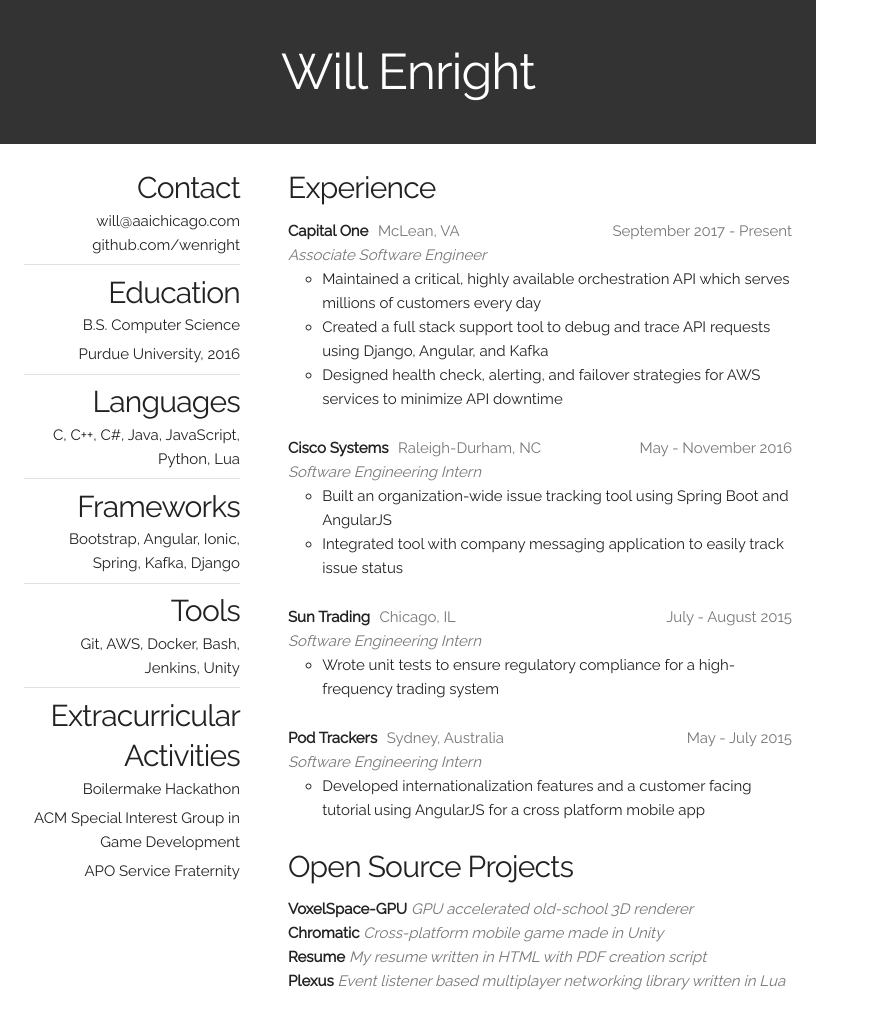
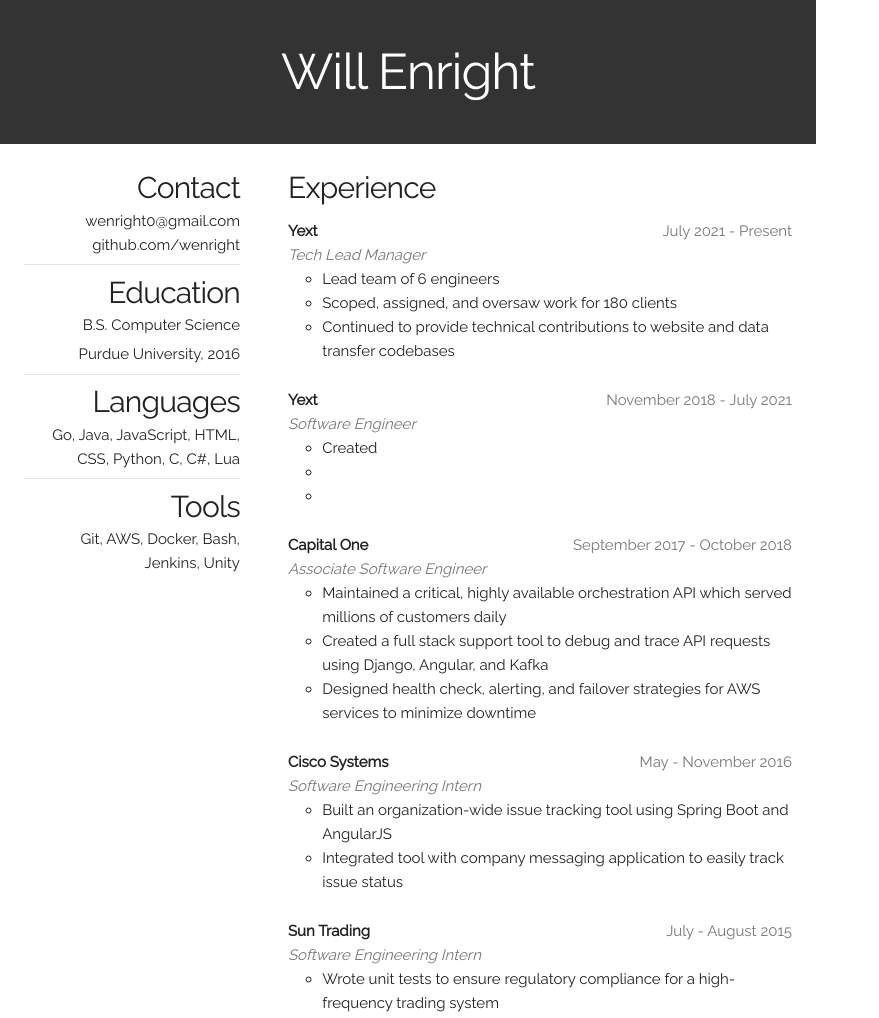
Before and after one commit to wenright/resume, a website: page index.html in a window 1280 px wide. Shown: the top 1018 px of the page, without its empty margins (0-879 px from the left). Drawn offline with Linux system fonts and the light colour scheme.

Commit message:
some stuff

```diff
--- a/index.html
+++ b/index.html
@@ -21,7 +21,7 @@
 		<h4>Contact</h4>
 		<p>
 			<!-- TODO get a new email -->
-			will@aaichicago.com <br>
+			wenright0@gmail.com <br>
 			<!-- TODO: Move this to a different section? -->
 			github.com/wenright <br>
 			<!-- TODO: Make a website, include link here -->
@@ -38,55 +38,70 @@
 
 		<h4>Languages</h4>
 		<p>
-			C, C++, C#, Java, JavaScript, Python, Lua
+			Go, Java, JavaScript, HTML, CSS, Python, C, C#, Lua
 		</p>
 
 		<hr>
 
-		<h4>Frameworks</h4>
-		<p>Bootstrap, Angular, Ionic, Spring, Kafka, Django</p>
+		<!-- TODO update these -->
+		<!-- <h4>Frameworks</h4> -->
+		<!-- <p>Bootstrap, Angular, Ionic, Spring, Kafka, Django</p> -->
+		<!-- <p>Webpack, Closure Templates, </p> -->
 
-		<hr>
+		<!-- <hr> -->
 
 		<h4>Tools</h4>
 		<p>
 			Git, AWS, Docker, Bash, Jenkins, Unity
 		</p>
-
-		<hr>
-
-		<h4>Extracurricular Activities</h4>
-
-		<div>
-			<!-- TODO: Dates would be good to have -->
-			<p>Boilermake Hackathon</p>
-
-			<!-- TODO: This name is long. Either use acronyms or fix spacing -->
-			<p>ACM Special Interest Group in Game Development</p>
-
-			<p>APO Service Fraternity</p>
-		</div>
 	</div>
 
 	<div class="right-column">
 		<h4>Experience</h4>
 
 		<div>
+			<b>Yext</b>
+			<p class="date">July 2021 - Present</p><br>
+			<i>Tech Lead Manager</i>
+
+			<!-- TODO lots of work here -->
+			<!-- Things like: yearly rev for clients, number of clients, number of hours for agile sprint maybe? -->
+			<!-- ~42m ACV -->
+			<ul>
+				<li>Lead team of 6 engineers </li>
+				<li>Scoped, assigned, and oversaw work for 180 clients</li>
+				<li>Continued to provide technical contributions to website and data transfer codebases</li>
+			</ul>
+		</div>
+
+		<div>
+			<b>Yext</b>
+			<p class="date">November 2018 - July 2021</p><br>
+			<i>Software Engineer</i>
+
+			<!-- TODO lots of work here -->
+			<!-- allstate - ~3m ACV -->
+			<ul>
+				<li>Created </li>
+				<li></li>
+				<li></li>
+			</ul>
+		</div>
+
+		<div>
 			<b>Capital One</b>
-			<p class="location">McLean, VA</p>
-			<p class="date">September 2017 - Present</p><br>
+			<p class="date">September 2017 - October 2018</p><br>
 			<i>Associate Software Engineer</i>
 
 			<ul>
-				<li>Maintained a critical, highly available orchestration API which serves millions of customers every day</li>
+				<li>Maintained a critical, highly available orchestration API which served millions of customers daily</li>
 				<li>Created a full stack support tool to debug and trace API requests using Django, Angular, and Kafka</li>
-				<li>Designed health check, alerting, and failover strategies for AWS services to minimize API downtime</li>
+				<li>Designed health check, alerting, and failover strategies for AWS services to minimize downtime</li>
 			</ul>
 		</div>
 
 		<div>
 			<b>Cisco Systems</b>
-			<p class="location">Raleigh-Durham, NC</p>
 			<p class="date">May - November 2016</p><br>
 			<i>Software Engineering Intern</i>
 
@@ -98,7 +113,6 @@
 
 		<div>
 			<b>Sun Trading</b>
-			<p class="location">Chicago, IL</p>
 			<p class="date">July - August 2015</p><br>
 			<i>Software Engineering Intern</i>
 
@@ -109,7 +123,6 @@
 
 		<div>
 			<b>Pod Trackers</b>
-			<p class="location">Sydney, Australia</p>
 			<p class="date">May - July 2015</p><br>
 			<i>Software Engineering Intern</i>
 
@@ -122,7 +135,7 @@
 
 		<div>
 			<b>VoxelSpace-GPU</b>
-			<i>GPU accelerated old-school 3D renderer</i>
+			<i>GPU accelerated 3D voxel renderer</i>
 
 			<br>
 
```
